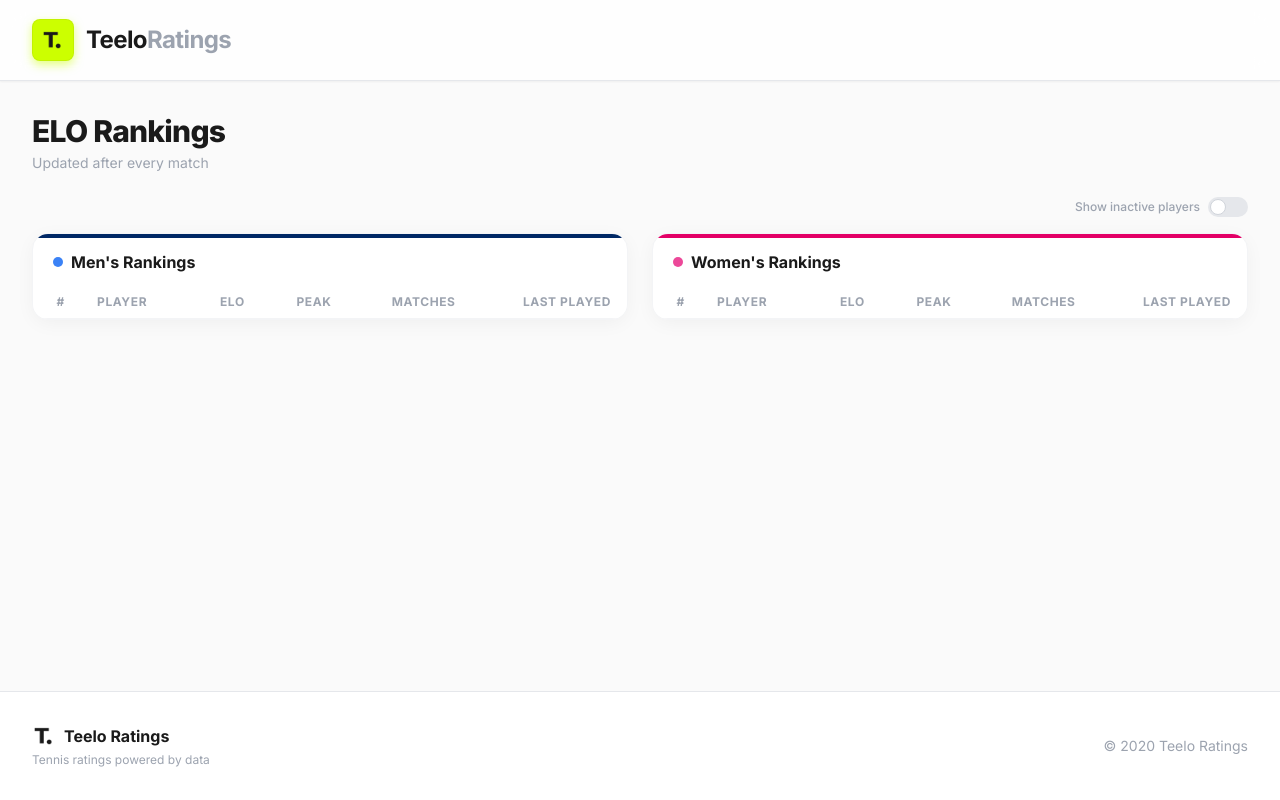
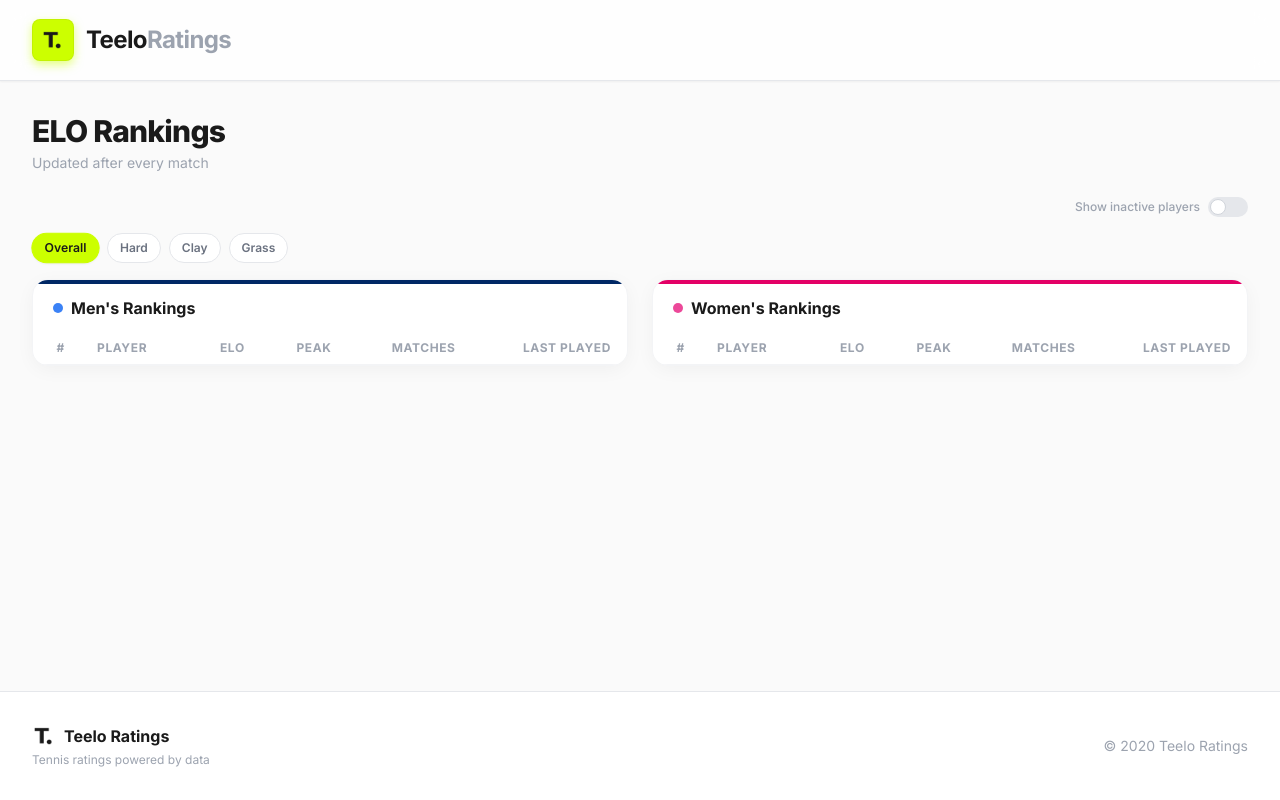
Before and after one commit to CammyWammyBeck/Teelov4.0, a FastAPI app: template src/teelo/web/templates/rankings.html in a window 1280 px wide. Run offline with FastAPI, Linux system fonts and the light colour scheme; the template is opened without the code that fills it: most values are stand-ins (such as "Sample title", 1, 10 or a date in 2020); lists and menus that the app fills with data are empty; parts of the project's set-up code (start-up, migrations or seed data) failed here and were passed over; some libraries are stand-ins or nearby versions.

Commit message:
Rankings: surface filter buttons and player name links
- Add four surface filter buttons (Overall / Hard / Clay / Grass) above
  the rankings table. Clicking a surface re-fetches the /api/rankings
  endpoint with surface= and swaps both the men's and women's columns
  in place via HTMX.
- Player names in ranking rows are now anchor tags linking to
  /players/{id}, styled with lime underline on hover.

Co-Authored-By: Claude Sonnet 4.6 <noreply@anthropic.com>

```diff
--- a/src/teelo/web/static/js/rankings.js
+++ b/src/teelo/web/static/js/rankings.js
@@ -36,6 +36,7 @@
 
     // Whether to include inactive players (no match in last 6 months)
     var includeInactive = false;
+    var selectedSurface = 'overall';
 
     // =========================================================================
     // DOM references
@@ -65,6 +66,7 @@
             emptyState: document.getElementById('rankings-empty'),
             tabs: document.querySelectorAll('.rankings-tab'),
             inactiveToggle: document.getElementById('include-inactive-toggle'),
+            surfaceButtons: document.querySelectorAll('.rankings-surface-btn'),
         };
     }
 
@@ -87,6 +89,7 @@
             var url = '/api/rankings?gender=' + gender
                     + '&page=' + st.page
                     + '&per_page=50'
+                    + '&surface=' + encodeURIComponent(selectedSurface)
                     + (includeInactive ? '&include_inactive=true' : '');
             var resp = await fetch(url);
             if (!resp.ok) throw new Error('API returned ' + resp.status);
@@ -105,7 +108,7 @@
                 return '<tr class="border-b border-gray-50 hover:bg-[#CCFF00]/10 transition-colors duration-75">'
                     + '<td class="px-3 py-2.5 text-sm text-gray-400 font-bold tabular-nums text-right">' + p.rank + '</td>'
                     + '<td class="px-3 py-2.5">'
-                    + '<span class="text-sm font-medium text-teelo-dark">' + esc(p.name) + '</span>'
+                    + '<a href="/players/' + p.id + '" class="text-sm font-medium text-teelo-dark hover:underline decoration-teelo-lime decoration-2">' + esc(p.name) + '</a>'
                     + (p.nationality ? '<span class="text-xs text-gray-400 ml-1 font-mono">' + esc(p.nationality) + '</span>' : '')
                     + '</td>'
                     + '<td class="px-3 py-2.5 text-right font-bold text-sm tabular-nums text-teelo-dark">' + p.rating + '</td>'
@@ -266,6 +269,21 @@
         });
     }
 
+    function setupSurfaceFilters() {
+        els.surfaceButtons.forEach(function (btn) {
+            btn.addEventListener('click', function () {
+                var nextSurface = (btn.dataset.surface || 'overall').toLowerCase();
+                if (nextSurface === selectedSurface) return;
+                selectedSurface = nextSurface;
+                els.surfaceButtons.forEach(function (other) {
+                    other.classList.remove('active');
+                });
+                btn.classList.add('active');
+                resetAndReload();
+            });
+        });
+    }
+
     // =========================================================================
     // Initialization
     // =========================================================================
@@ -273,6 +291,7 @@
     document.addEventListener('DOMContentLoaded', function () {
         cacheDom();
         setupTabs();
+        setupSurfaceFilters();
         setupInfiniteScroll();
 
         // Inactive players toggle
--- a/src/teelo/web/templates/partials/ranking_rows.html
+++ b/src/teelo/web/templates/partials/ranking_rows.html
@@ -3,7 +3,7 @@
 <tr class="border-b border-gray-50 hover:bg-[#CCFF00]/10 transition-colors duration-75">
     <td class="px-4 py-2.5 text-sm text-gray-400 font-bold tabular-nums text-right w-12">{{ p.rank }}</td>
     <td class="px-4 py-2.5">
-        <span class="text-sm font-medium text-teelo-dark">{{ p.name }}</span>
+        <a href="/players/{{ p.id }}" class="text-sm font-medium text-teelo-dark hover:underline decoration-teelo-lime decoration-2">{{ p.name }}</a>
         {% if p.nationality %}
         <span class="text-xs text-gray-400 ml-1.5 font-mono">{{ p.nationality }}</span>
         {% endif %}
--- a/src/teelo/web/templates/rankings.html
+++ b/src/teelo/web/templates/rankings.html
@@ -17,6 +17,15 @@
         <input type="checkbox" id="include-inactive-toggle" class="sr-only peer">
         <div class="relative w-10 h-5 bg-gray-200 peer-focus:outline-none rounded-full peer peer-checked:after:translate-x-full peer-checked:after:border-white after:content-[''] after:absolute after:top-[2px] after:left-[2px] after:bg-white after:border-gray-300 after:border after:rounded-full after:h-4 after:w-4 after:transition-all peer-checked:bg-teelo-lime"></div>
     </label>
+</div>
+
+<div class="mb-4">
+    <div class="flex flex-wrap gap-2" id="rankings-surface-filters">
+        <button class="filter-chip rankings-surface-btn active" data-surface="overall">Overall</button>
+        <button class="filter-chip rankings-surface-btn" data-surface="hard">Hard</button>
+        <button class="filter-chip rankings-surface-btn" data-surface="clay">Clay</button>
+        <button class="filter-chip rankings-surface-btn" data-surface="grass">Grass</button>
+    </div>
 </div>
 
 <!-- ===== Desktop: side-by-side columns ===== -->
```
